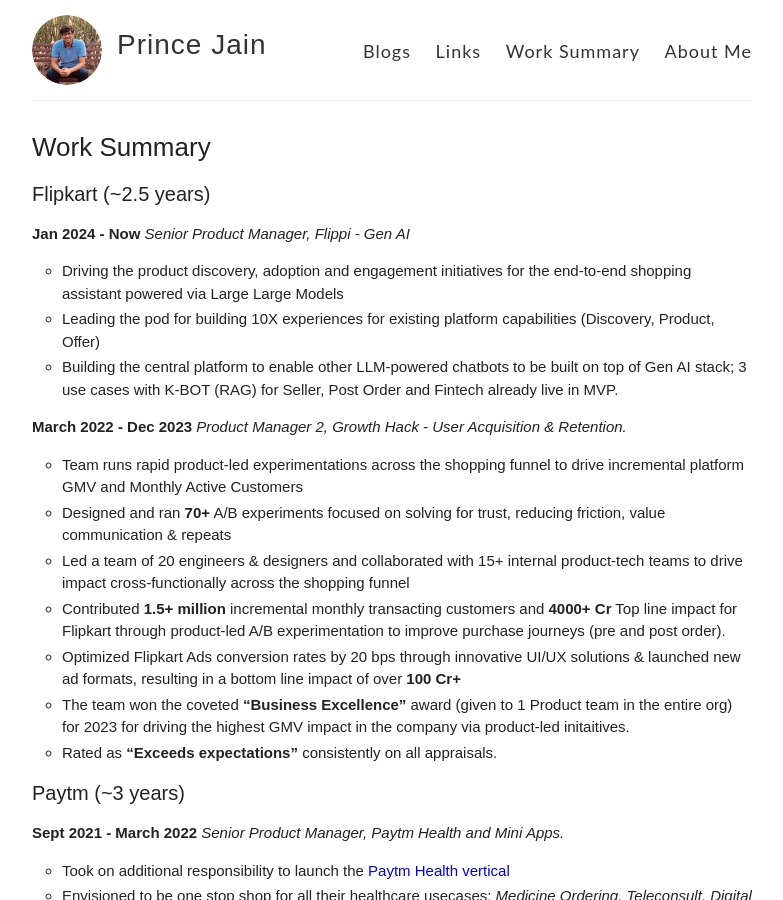
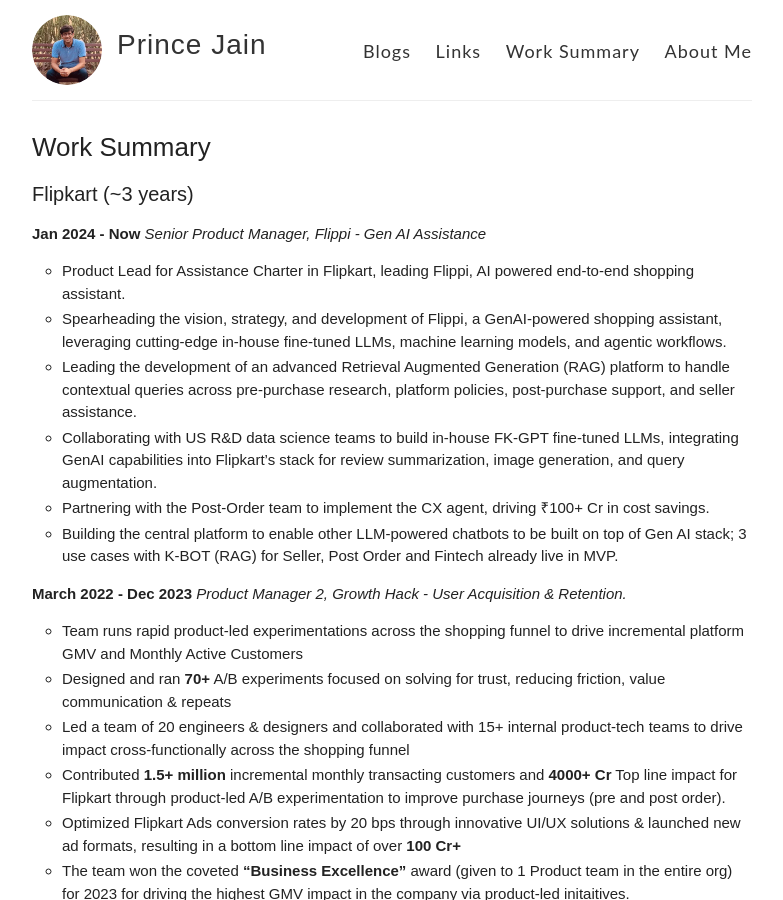
Before and after one commit to product-noob/product-noob.github.io, a Jekyll site: the page built from worksummary.md, in a window 1280 px wide and 900 px high. Shown: the whole window, without its empty margins (248-1031 px from the left). Built offline with Jekyll 4.4.1, drawn with Linux system fonts in a browser that asks for light colours.

Commit message:
Update worksummary.md

```diff
--- a/worksummary.md
+++ b/worksummary.md
@@ -4,12 +4,15 @@ title:  Work Summary
 permalink: /worksummary/
 ---
 
-#### Flipkart (~2.5 years) ####
+#### Flipkart (~3 years) ####
 
-**Jan 2024 - Now** *Senior Product Manager, Flippi - Gen AI*
+**Jan 2024 - Now** *Senior Product Manager, Flippi - Gen AI Assistance*
 
-- Driving the product discovery, adoption and engagement initiatives for the end-to-end shopping assistant powered via Large Large Models
-- Leading the pod for building 10X experiences for existing platform capabilities (Discovery, Product, Offer)
+- Product Lead for Assistance Charter in Flipkart, leading Flippi, AI powered end-to-end shopping assistant.
+- Spearheading the vision, strategy, and development of Flippi, a GenAI-powered shopping assistant, leveraging cutting-edge in-house fine-tuned LLMs, machine learning models, and agentic workflows.
+- Leading the development of an advanced Retrieval Augmented Generation (RAG) platform to handle contextual queries across pre-purchase research, platform policies, post-purchase support, and seller assistance.
+- Collaborating with US R&D data science teams to build in-house FK-GPT fine-tuned LLMs, integrating GenAI capabilities into Flipkart’s stack for review summarization, image generation, and query augmentation.
+- Partnering with the Post-Order team to implement the CX agent, driving ₹100+ Cr in cost savings.
 - Building the central platform to enable other LLM-powered chatbots to be built on top of Gen AI stack; 3 use cases with K-BOT (RAG) for Seller, Post Order and Fintech already live in MVP.
 
 **March 2022 - Dec 2023** *Product Manager 2, Growth Hack - User Acquisition & Retention.*
```
